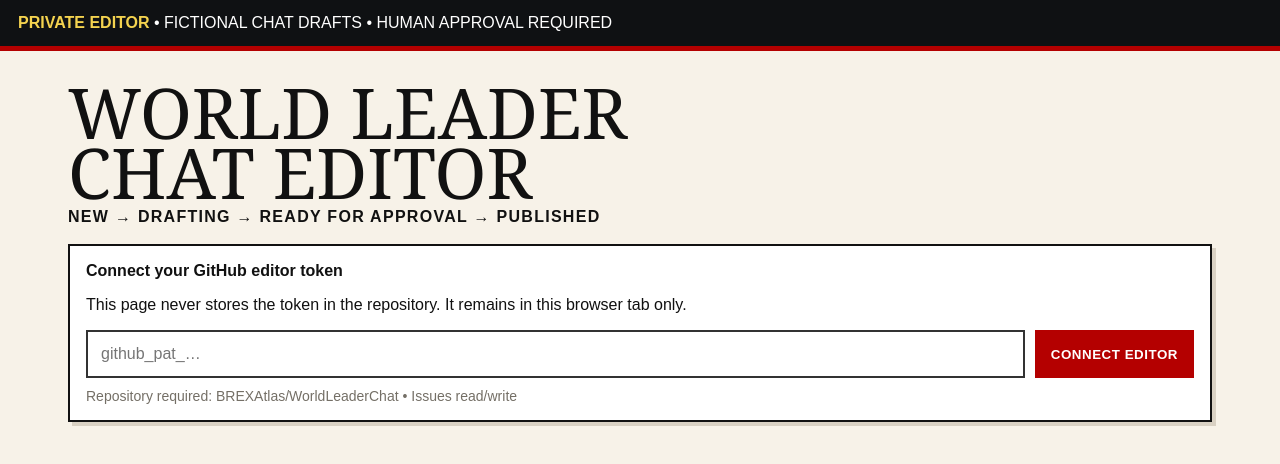
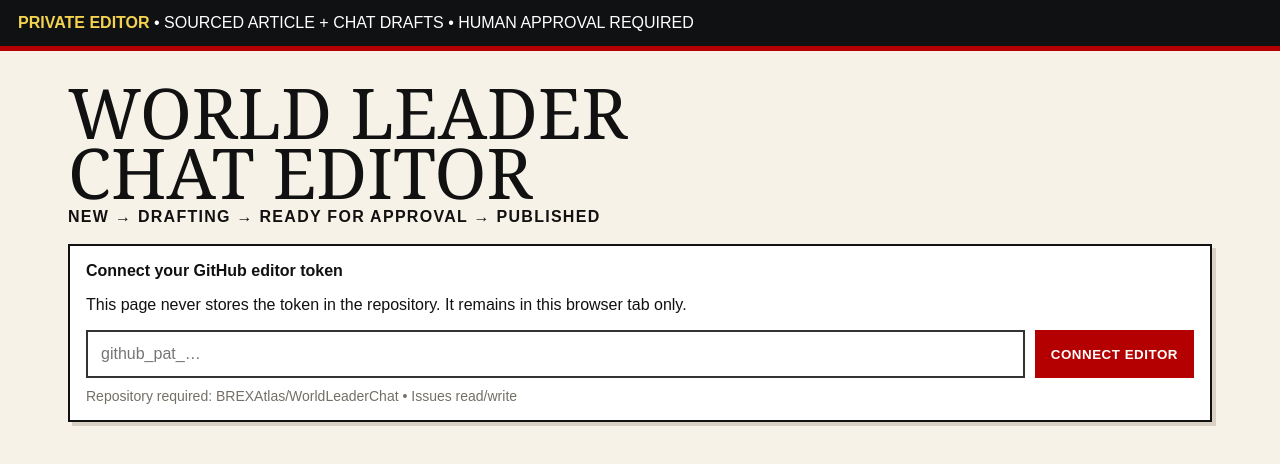
Before and after one commit to BREXAtlas/WorldLeaderChat, a website: page editor/index.html in a window 1280 px wide. Drawn offline with Linux system fonts and the light colour scheme.

Commit message:
Load newsroom article upgrade in the editor

```diff
--- a/editor/index.html
+++ b/editor/index.html
@@ -12,9 +12,10 @@
 </style>
 <script src="./app.js" defer></script>
 <script src="./conversation-upgrade.js" defer></script>
+<script src="./newsroom-upgrade.js" defer></script>
 </head>
 <body>
-<div class="top"><b>PRIVATE EDITOR</b> • FICTIONAL CHAT DRAFTS • HUMAN APPROVAL REQUIRED <button id="logout" class="logout" hidden>Sign out</button></div>
+<div class="top"><b>PRIVATE EDITOR</b> • SOURCED ARTICLE + CHAT DRAFTS • HUMAN APPROVAL REQUIRED <button id="logout" class="logout" hidden>Sign out</button></div>
 <div class="wrap">
 <div class="mast">WORLD LEADER<br>CHAT EDITOR</div>
 <div class="sub">NEW → DRAFTING → READY FOR APPROVAL → PUBLISHED</div>
```
